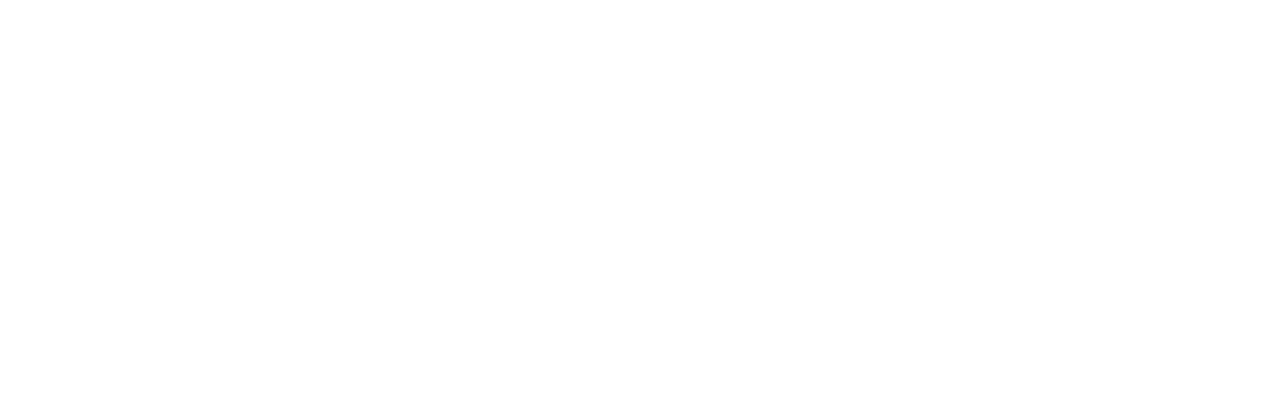
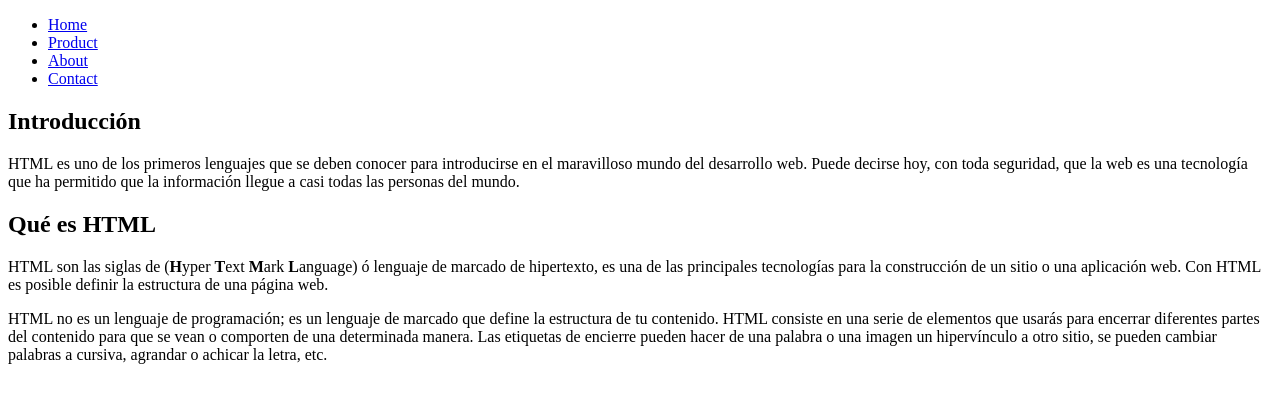
Before and after one commit to HarianM/PrimeraWeb, a plain HTML site: page view/tutorial/html.html in a window 1280 px wide. Drawn offline with Linux system fonts and the light colour scheme.

Commit message:
Introduction to HTML

```diff
--- a/css/global.css
+++ b/css/styles.css
@@ -1,3 +1,13 @@
+@charset "UTF-8";
+
+:root{
+    --texto-color: #333;
+    --texto-tamaño: 18px;
+    --texto-sombra: -1px 2px 3px #777;
+    --caja-sombra: -1px 2px 3px #999;
+    --caja-sombra-interior: inset 1px 1px 3px #999;
+}
+
 *{
     box-sizing: border-box;
 }
--- a/view/tutorial/html.html
+++ b/view/tutorial/html.html
@@ -0,0 +1,36 @@
+<!DOCTYPE html>
+<html lang="en">
+<head>
+    <meta charset="UTF-8">
+    <meta http-equiv="X-UA-Compatible" content="IE=edge">
+    <meta name="viewport" content="width=device-width, initial-scale=1.0">
+    <script src="global.js"></script>
+    <link href="global.css" type="text/css" rel="stylesheet">
+    <title>HTML - Tutorial</title>
+    <script>
+        if(!sessionStorage.getItem('lang')){
+            sessionStorage.setItem('lang', window.navigator.language.substring(0,2))
+        };
+    </script>
+</head>
+<body>
+    <header>
+        <nav>
+            <ul>
+                <li><a href="view/home.html">Home</a></li>
+                <li><a href="view/products.html">Product</a></li>
+                <li><a href="view/about.html">About</a></li>
+                <li><a href="view/contact.html">Contact</a></li>
+            </ul>
+        </nav>
+    </header>
+    <article>
+        <h1>Introducción</h1>
+        <p>HTML es uno de los primeros lenguajes que se deben conocer para introducirse en el maravilloso mundo del desarrollo web. Puede decirse hoy, con toda seguridad, que la web es una tecnología que ha permitido que la información llegue a casi todas las personas del mundo.</p>
+        <h1>Qué es HTML</h1>
+            <p>HTML son las siglas de (<b>H</b>yper <b>T</b>ext <b>M</b>ark <b>L</b>anguage) ó lenguaje de marcado de hipertexto, es una de las principales tecnologías para la construcción de un sitio o una aplicación web. Con HTML es posible definir la estructura de una página web.</p>
+            <p>HTML no es un lenguaje de programación; es un lenguaje de marcado que define la estructura de tu contenido. HTML consiste en una serie de elementos que usarás para encerrar diferentes partes del contenido para que se vean o comporten de una determinada manera. Las etiquetas de encierre pueden hacer de una palabra o una imagen un hipervínculo a otro sitio, se pueden cambiar palabras a cursiva, agrandar o achicar la letra, etc.</p>
+
+    </article>
+</body>
+</html>
```
Also changed, not shown: index.html (+8 -1 lines).
